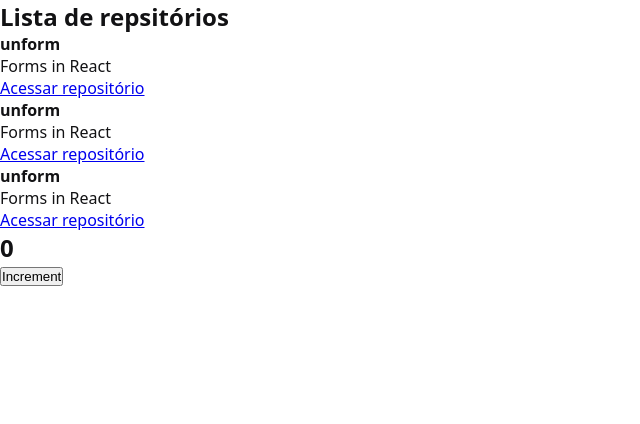
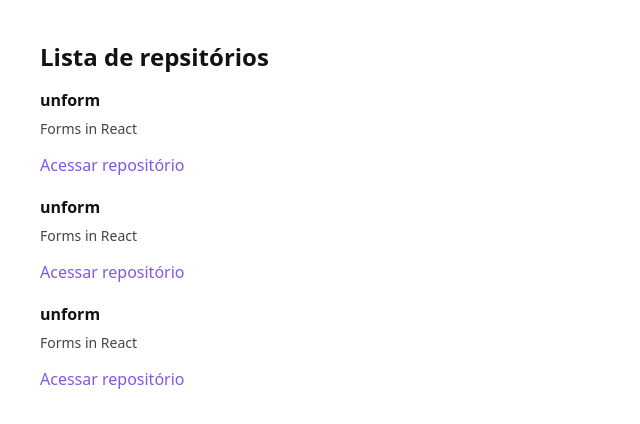
Before and after one commit to bulnes/github-explorer, a React app: page / in a window 1280 px wide. Shown: the top 424 px of the page, without its empty margins (0-640 px from the left). Built offline with nearby package versions, Linux system fonts and the light colour scheme.

Commit message:
feat: new style to list

```diff
--- a/src/App.jsx
+++ b/src/App.jsx
@@ -1,4 +1,3 @@
-import Counter from './components/Counter'
 import Repositorylist from './components/RepositoryList'
 import './styles/globals.scss'
 
@@ -6,7 +5,6 @@
   return (
     <>
       <Repositorylist />
-      <Counter />
     </>
   )
 }
--- a/src/components/Counter.jsx
+++ /dev/null
@@ -1,19 +0,0 @@
-import { useState } from "react"
-
-export default function Counter() {
-  const [counter, setCounter] = useState(0)
-
-  function increment() {
-    setCounter(counter + 1)
-  }
-
-  return (
-    <div>
-      <h2>{counter}</h2>
-
-      <button type="button" onClick={increment}>
-        Increment
-      </button>
-    </div>
-  )
-}
--- a/src/components/RepositoryList.jsx
+++ b/src/components/RepositoryList.jsx
@@ -1,4 +1,6 @@
 import RepositoryItem from "./RepositoryItem";
+
+import '../styles/repositories.scss';
 
 const repository = {
   name: 'unform',
--- /dev/null
+++ b/src/styles/repositories.scss
@@ -0,0 +1,30 @@
+section.repository-list {
+  margin: 40px;
+
+  h1 {
+    margin-bottom: 16px;
+  }
+
+  ul {
+    list-style: none;
+
+    li {
+      & + li {
+        margin-top: 20px;
+      }
+
+      p {
+        font-size: 14px;
+        color: #444;
+        margin-top: 8px;
+      }
+
+      a {
+        display: inline-block;
+        margin-top: 16px;
+        text-decoration: none;
+        color: #8257e6;
+      }
+    }
+  }
+}
```
